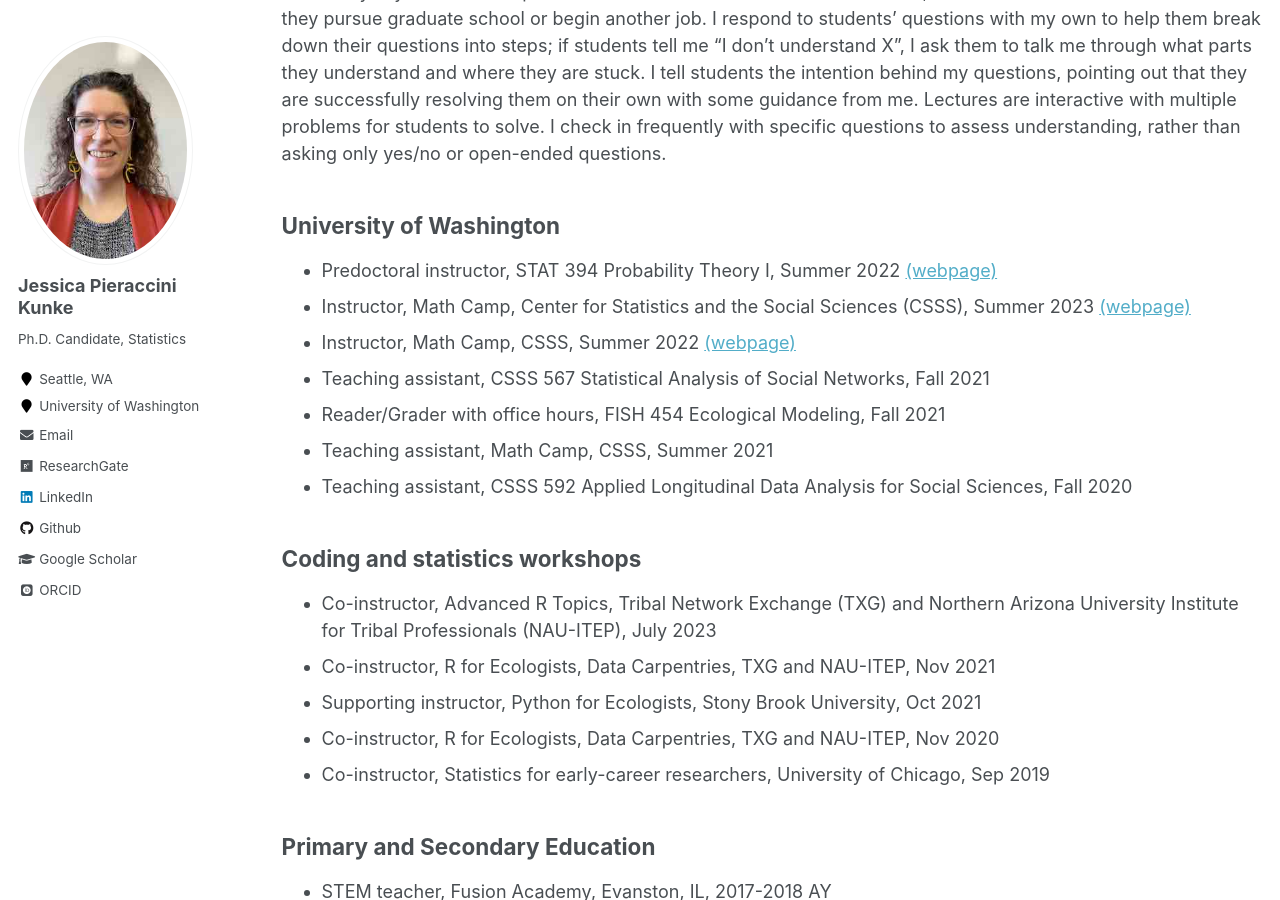
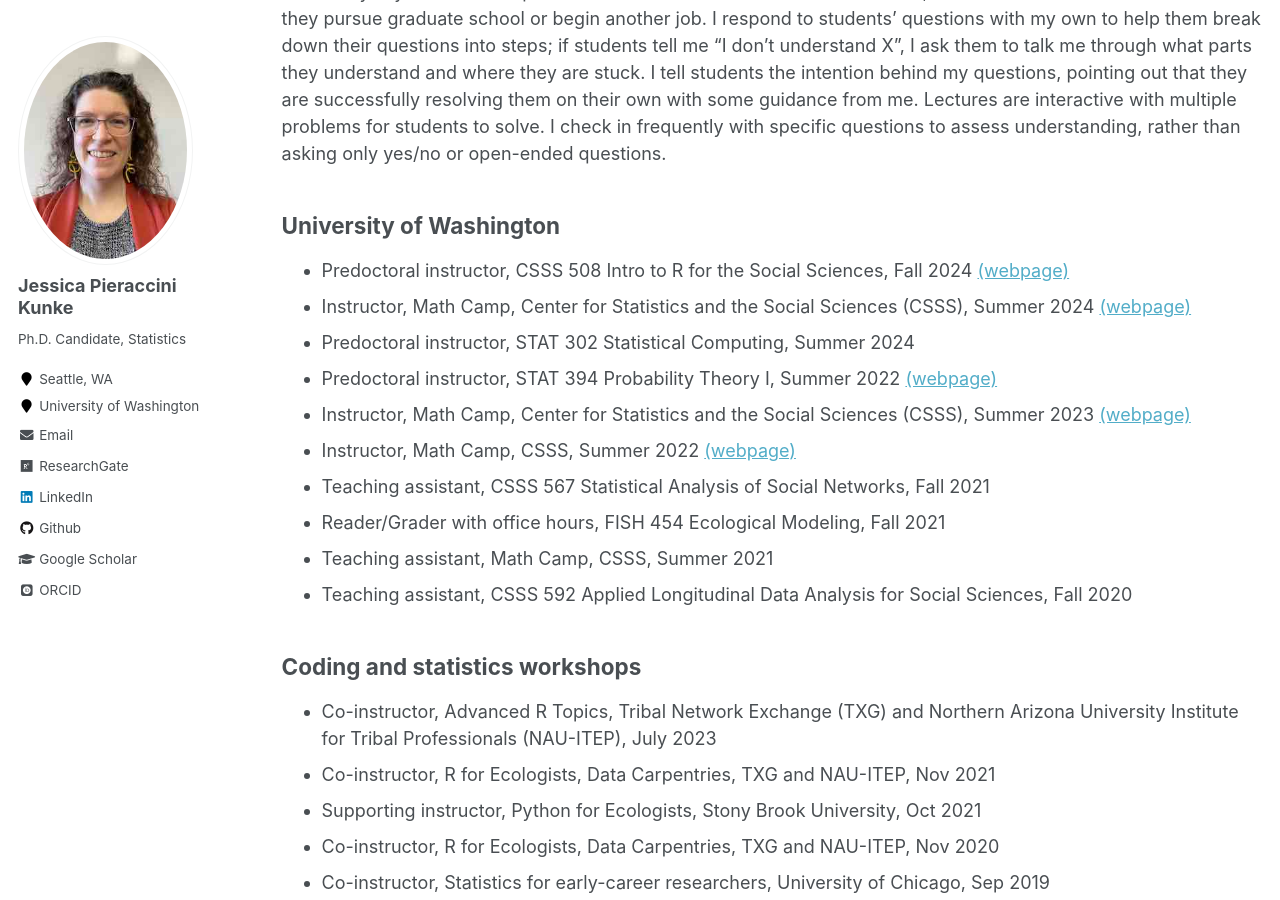
Before and after one commit to jpierkunke/jpierkunke.github.io, a Jekyll site: the page built from _pages/teaching.md, in a window 1280 px wide and 900 px high, scrolled down 476 px. Built offline with Jekyll 4.4.1, drawn with Linux system fonts in a browser that asks for light colours; some web fonts are replaced.

Commit message:
Update teaching.md

```diff
--- a/_pages/teaching.md
+++ b/_pages/teaching.md
@@ -13,6 +13,9 @@ One of my key roles is to help students become more self-directed learners, whic
 
 ## University of Washington
 
+- Predoctoral instructor, CSSS 508 Intro to R for the Social Sciences, Fall 2024 [(webpage)](https://csss.uw.edu/academics/math-camp/math-camp-schedule)
+- Instructor, Math Camp, Center for Statistics and the Social Sciences (CSSS), Summer 2024 [(webpage)](https://csss.uw.edu/academics/math-camp/math-camp-schedule)
+- Predoctoral instructor, STAT 302 Statistical Computing, Summer 2024
 - Predoctoral instructor, STAT 394 Probability Theory I, Summer 2022 [(webpage)](https://jpierkunke.github.io/STAT394A/)
 - Instructor, Math Camp, Center for Statistics and the Social Sciences (CSSS), Summer 2023 [(webpage)](https://jpierkunke.github.io/CSSS-Math-Camp-2023/)
 - Instructor, Math Camp, CSSS, Summer 2022 [(webpage)](https://jpierkunke.github.io/CSSS-Math-Camp-2022/)
```
